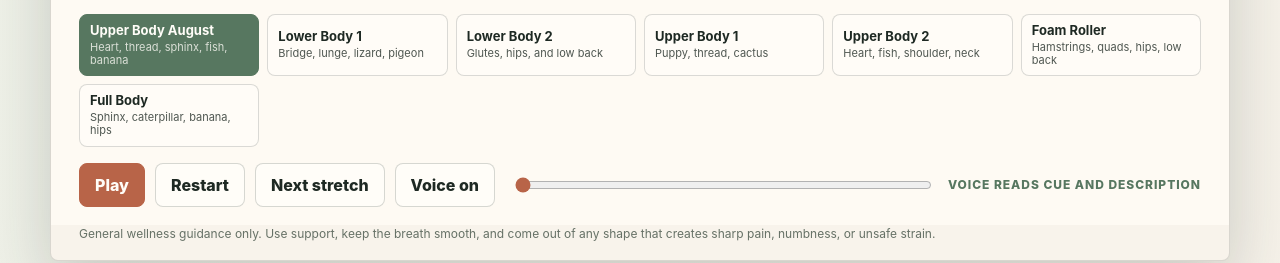
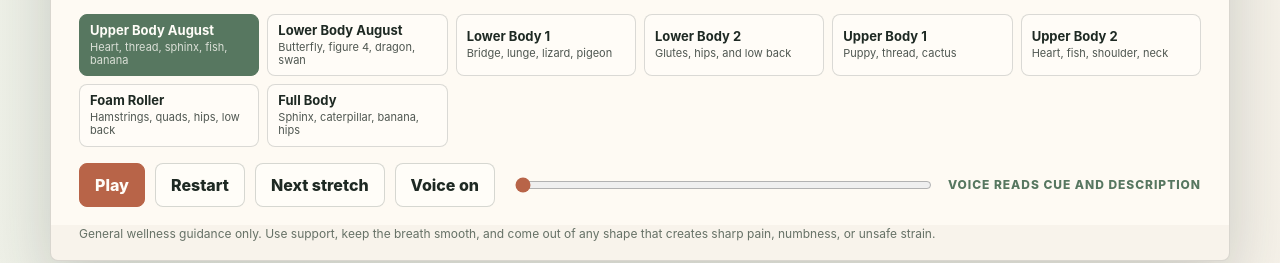
Before and after one commit to team24fitness/team24stretch, a plain HTML site: page index.html in a window 1280 px wide. Shown: the part 694-957 px from the top of the page. Drawn offline with Linux system fonts and the light colour scheme.

Commit message:
Add files via upload

```diff
--- a/index.html
+++ b/index.html
@@ -601,6 +601,20 @@
         ]
       },
       {
+        id: "lower-august",
+        title: "16-Minute Lower Body August",
+        menuTitle: "Lower Body August",
+        menuSubtitle: "Butterfly, figure 4, dragon, swan",
+        total: 960,
+        manualClosing: true,
+        stretches: [
+          { name: "Butterfly", duration: 240, image: assetPath("poses/lower-august-butterfly.png"), support: "Sit on a folded blanket if the low back rounds strongly. Keep the feet farther away from the pelvis for a softer yin version and never press the knees down.", cues: [[0, "Sit with the soles of the feet together and let the knees open wide for butterfly pose."], [60, "Let the spine round naturally and fold only as far as the hips, inner thighs, and low back can soften."], [120, "Rest the hands on the feet, ankles, or floor. If the inner thighs feel strained, move the feet farther forward."], [180, "Let the head and shoulders release while the breath stays slow and easy."], [230, "Use your hands to roll up slowly and lie onto your back for reclined figure four."]] },
+          { name: "Reclined figure four", duration: 240, image: assetPath("poses/lower-august-reclined-figure-four.png"), support: "Keep the head and shoulders relaxed. Hold behind the thigh or keep the bottom foot grounded if the hip needs less intensity.", side: true, cues: [[0, "Lie on your back and cross the right ankle over the left thigh for reclined figure four."], [60, "Draw the legs in only as far as the right hip can soften without pressure in the knee."], [115, "Prepare to switch sides. Release the legs slowly and keep the breath steady."], [120, "Switch sides. Cross the left ankle over the right thigh and choose your comfortable hold."], [180, "Let the sacrum stay heavy and soften the shoulders into the mat."], [230, "Release both feet and roll to one side to set up for dragon pose."]] },
+          { name: "Dragon pose", duration: 240, image: assetPath("poses/lower-august-dragon-pose.png"), support: "Pad the back knee and use blocks under the hands. Keep the front knee stacked over the ankle and stay high enough to breathe easily.", side: true, cues: [[0, "Step the right foot forward for dragon pose and lower the left knee onto padding."], [60, "Let the pelvis get heavy while the chest stays supported over blocks or hands."], [115, "Prepare to switch sides. Move slowly and protect both knees."], [120, "Switch sides. Step the left foot forward and lower the right knee with padding."], [180, "Breathe into the front of the right hip and thigh without forcing the low back."], [230, "Walk the hands back in and transition carefully to sleeping swan."]] },
+          { name: "Sleeping swan", duration: 240, image: assetPath("poses/lower-august-sleeping-swan.png"), support: "Support the front hip with a blanket or block. Keep the front knee comfortable and do not force the shin parallel.", side: true, cues: [[0, "Bring the right shin forward for sleeping swan and slide the left leg back."], [60, "Fold forward only as far as the right outer hip can soften, using a bolster or folded blanket for support."], [115, "Prepare to switch sides. Press into the hands and come out slowly."], [120, "Switch sides. Bring the left shin forward and slide the right leg back, then support the hip before folding."], [180, "Let the belly, jaw, and shoulders soften while keeping the front knee free from pressure."], [230, "Press into the hands and come up slowly. Your lower body August class is complete."]] }
+        ]
+      },
+      {
         id: "foam",
         title: "15-Minute Foam Roller Recovery",
         menuTitle: "Foam Roller",
@@ -631,7 +645,12 @@
       }
     ];
 
-    classes.sort((a, b) => (a.id === "upper-august" ? -1 : b.id === "upper-august" ? 1 : 0));
+    const featuredClassOrder = ["upper-august", "lower-august"];
+    classes.sort((a, b) => {
+      const aOrder = featuredClassOrder.indexOf(a.id);
+      const bOrder = featuredClassOrder.indexOf(b.id);
+      return (aOrder === -1 ? featuredClassOrder.length : aOrder) - (bOrder === -1 ? featuredClassOrder.length : bOrder);
+    });
 
     const classMenu = document.getElementById("classMenu");
     const playButton = document.getElementById("playButton");
```
Also changed, not shown: 4 other files.
